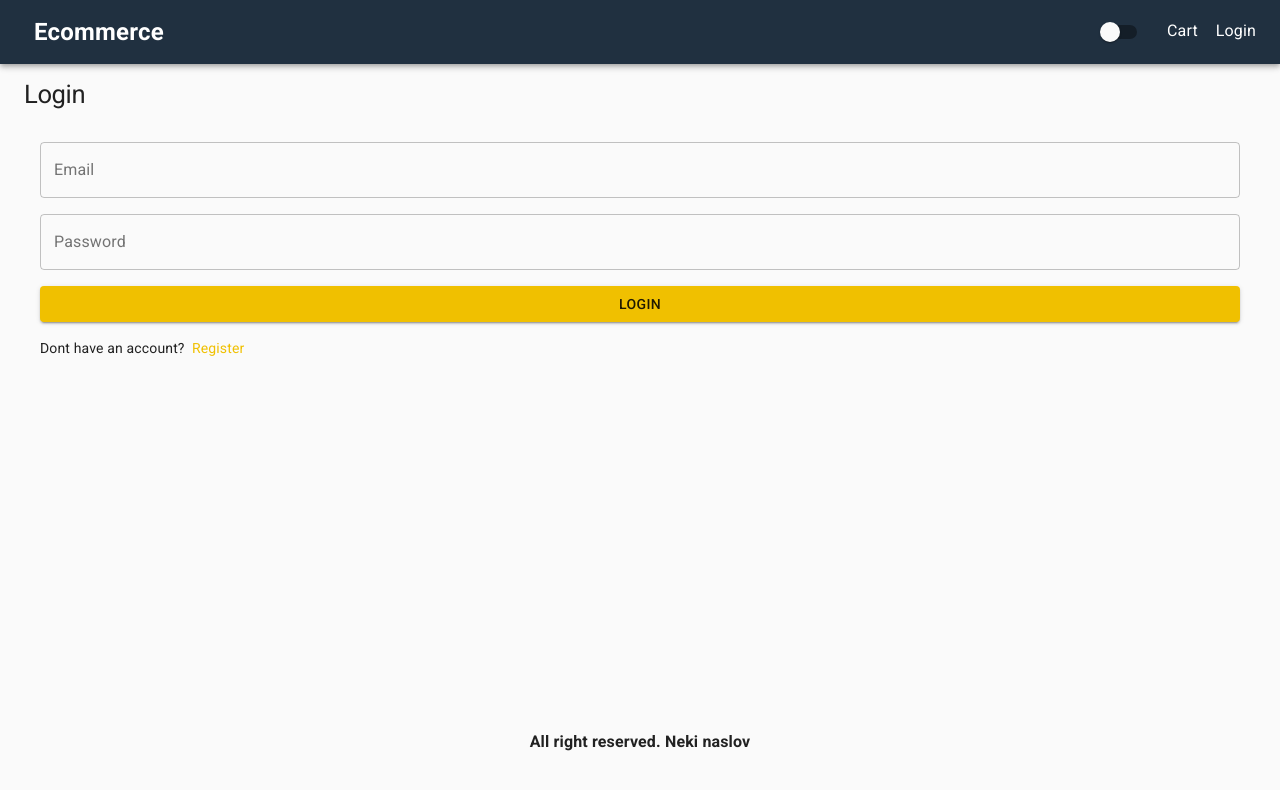
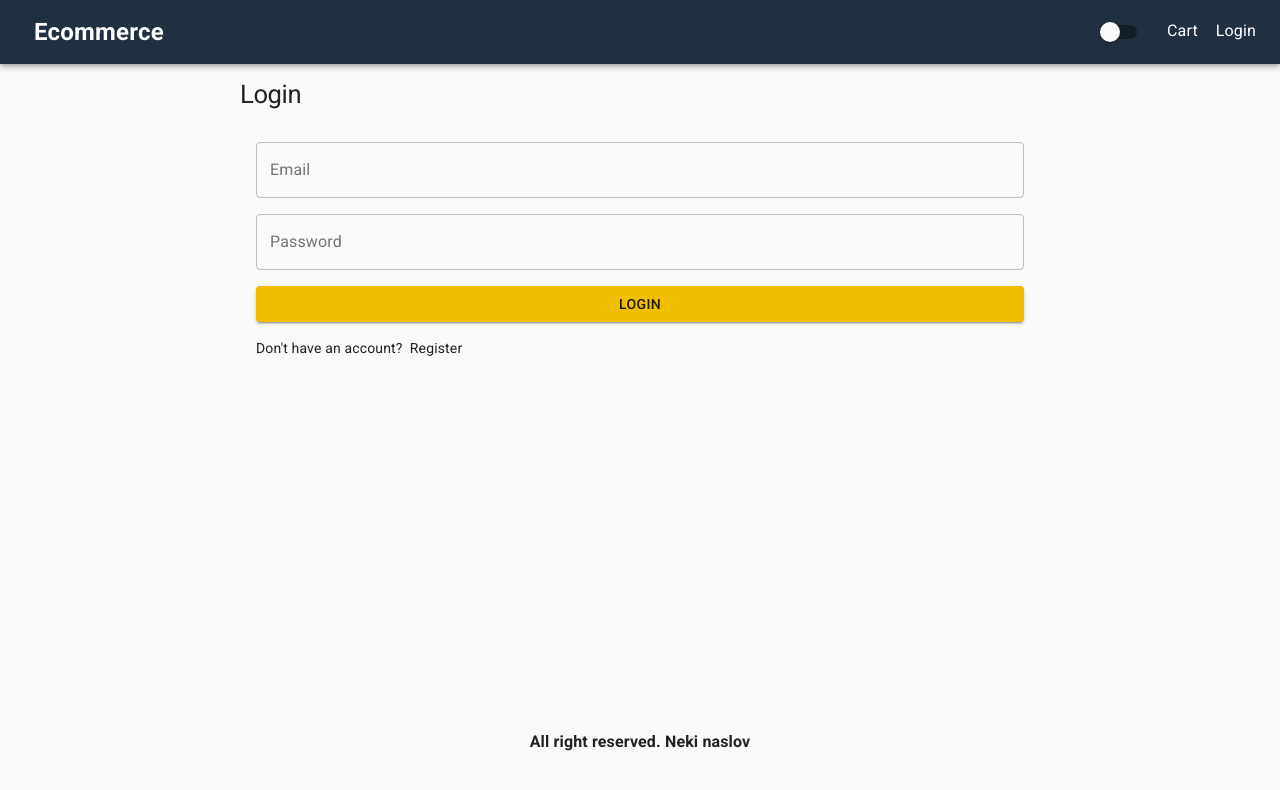
Before and after one commit to jovanmilanovicc/nextjs-ecommerce, a Next.js app: page /login in a window 1280 px wide. Shown: the top 790 px of the page. Built offline with nearby package versions, Linux system fonts and the light colour scheme.

Commit message:
make api for admin dashboard

```diff
--- a/components/Layout.js
+++ b/components/Layout.js
@@ -140,8 +140,7 @@ function Layout({ children, title, description }) {
                       Order History
                     </MenuItem>
                     <MenuItem onClick={logoutClickHandler}>Logout</MenuItem>
-                  </Menu>
-                  {userInfo.isAdmin && (
+                    {userInfo.isAdmin && (
                       <MenuItem
                         onClick={(e) =>
                           loginMenuCloseHandler(e, '/admin/dashboard')
@@ -150,6 +149,8 @@ function Layout({ children, title, description }) {
                         Admin Dashboard
                       </MenuItem>
                     )}
+                  </Menu>
+
                 </>
               ) : (
                 <NextLink href="/login">
--- /dev/null
+++ b/pages/api/admin/summary.js
@@ -0,0 +1,40 @@
+import nc from 'next-connect';
+import Order from '@/models/Order';
+import Product from '@/models/Products';
+import User from '@/models/User';
+import { isAuth } from '@/utils/auth';
+import db from '@/utils/db';
+import { onError } from '@/utils/error';
+
+const handler = nc({
+  onError,
+});
+handler.use(isAuth);
+
+handler.get(async (req, res) => {
+  await db.connect();
+  const ordersCount = await Order.countDocuments();
+  const productsCount = await Product.countDocuments();
+  const usersCount = await User.countDocuments();
+  const ordersPriceGroup = await Order.aggregate([
+    {
+      $group: {
+        _id: null,
+        sales: { $sum: '$totalPrice' },
+      },
+    },
+  ]);
+  const ordersPrice =
+    ordersPriceGroup.length > 0 ? ordersPriceGroup[0].sales : 0;
+  const salesData = await Order.aggregate([
+    {
+      $group: {
+        _id: { $dateToString: { format: '%Y-%m', date: '$createdAt' } },
+        totalSales: { $sum: '$totalPrice' },
+      },
+    },
+  ]);
+  res.send({ ordersCount, productsCount, usersCount, ordersPrice, salesData });
+});
+
+export default handler;
--- a/pages/login.js
+++ b/pages/login.js
@@ -59,9 +59,9 @@ function Login() {
   };
 
   return (
-    <Layout title="login">
-      <form className={classes.form} onSubmit={handleSubmit(onSubmitHandler)}>
-        <Typography variant="h1" component="h1">
+    <Layout title="Login">
+      <form onSubmit={handleSubmit(onSubmitHandler)} className={classes.form}>
+        <Typography component="h1" variant="h1">
           Login
         </Typography>
         <List>
@@ -106,8 +106,8 @@ function Login() {
               }}
               render={({ field }) => (
                 <TextField
+                  variant="outlined"
                   color="secondary"
-                  variant="outlined"
                   fullWidth
                   id="password"
                   label="Password"
@@ -116,7 +116,7 @@ function Login() {
                   helperText={
                     errors.password
                       ? errors.password.type === "minLength"
-                        ? "Password length need to be more than 5"
+                        ? "Password length is more than 5"
                         : "Password is required"
                       : ""
                   }
@@ -126,13 +126,13 @@ function Login() {
             ></Controller>
           </ListItem>
           <ListItem>
-            <Button variant="contained" fullWidth color="primary" type="submit">
+            <Button variant="contained" type="submit" fullWidth color="primary">
               Login
             </Button>
           </ListItem>
           <ListItem>
-            Dont have an account? &nbsp;
-            <NextLink className={classes.link} href="/register">
+            Don&apos;t have an account? &nbsp;
+            <NextLink href={"/register"} passHref>
               Register
             </NextLink>
           </ListItem>
--- a/utils/styles.js
+++ b/utils/styles.js
@@ -31,7 +31,8 @@ const useStyles = makeStyles({
     marginBottom: 10,
   },
   form: {
-    width: "100%",
+    width: "90%",
+    maxWidth: 800,
     margin: '0 auto',
   },
   link: {
```
Also changed, not shown: pages/admin/dashboard.js (+33 -25 lines).
